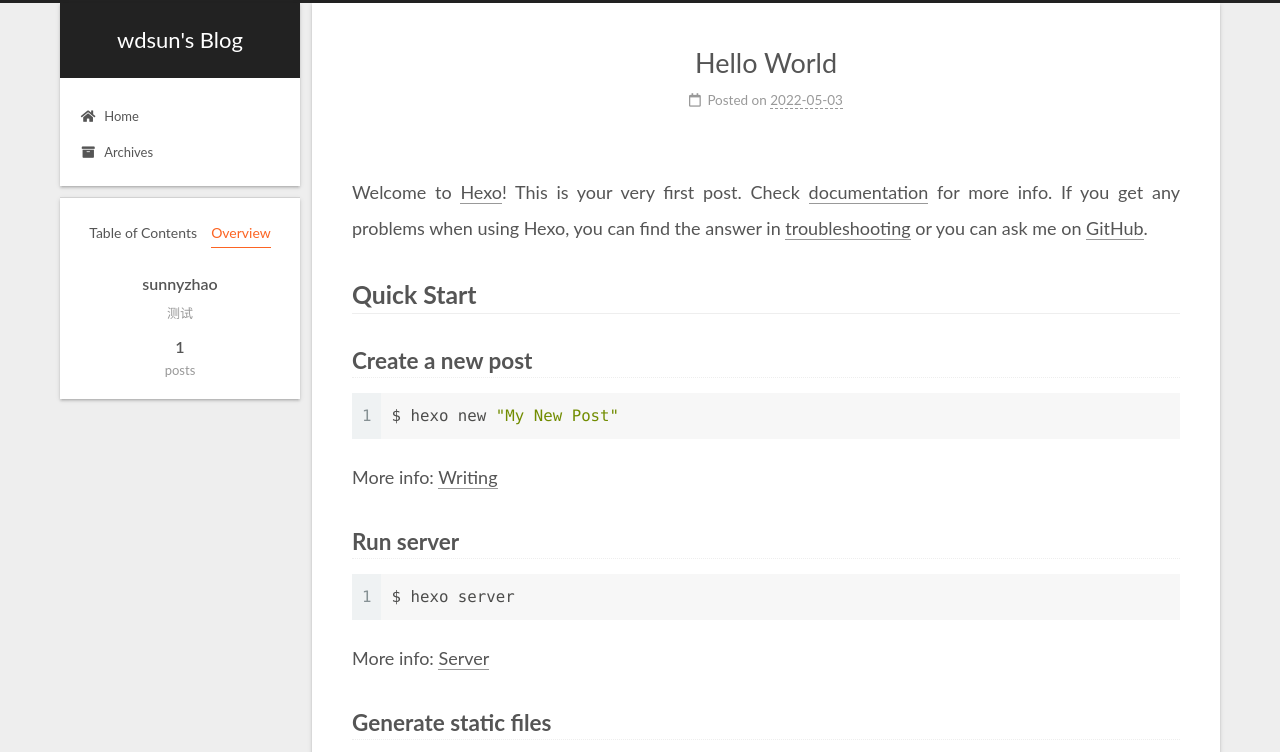
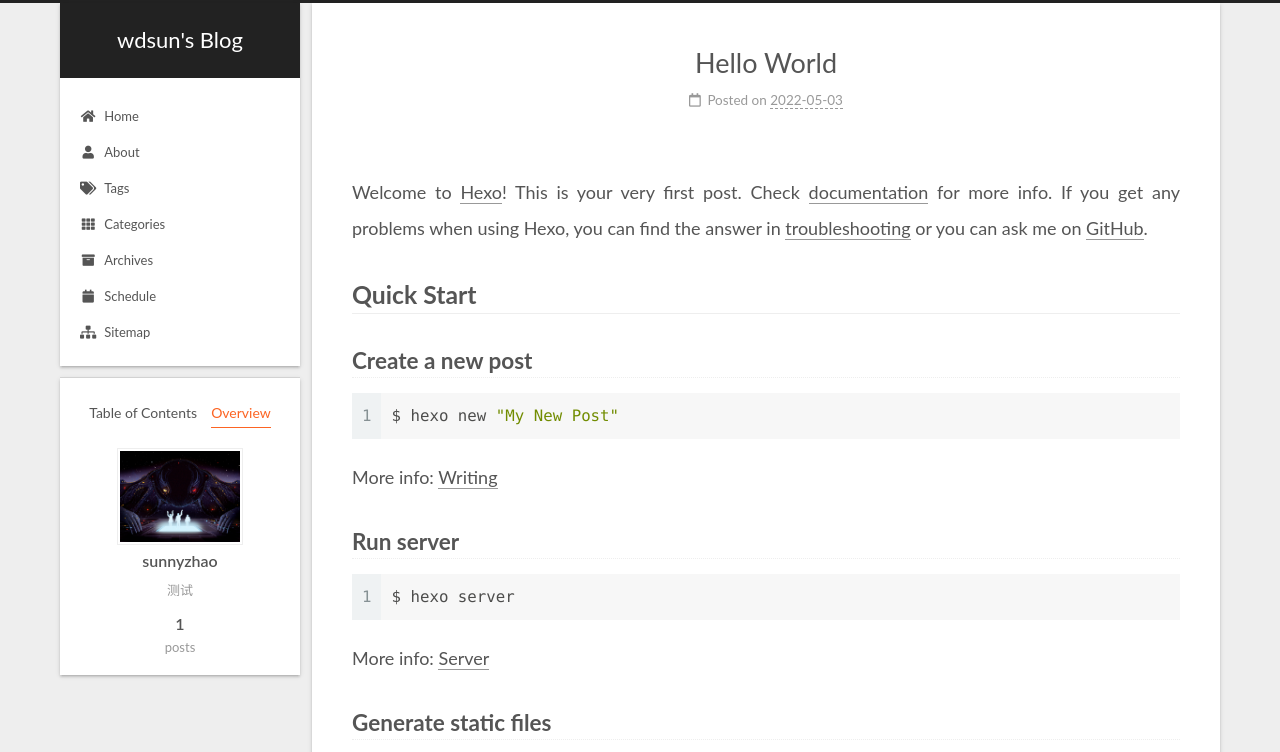
Before and after one commit to wzhao0842/wzhao0842.github.io, a plain HTML site: page 2022/05/03/hello-world/index.html in a window 1280 px wide. Both pictures are taken after a click on the item "Overview". Shown: the top 752 px of the page. Drawn offline with Linux system fonts and the light colour scheme.

Commit message:
Site updated: 2022-05-04 18:37:23

```diff
--- a/2022/05/03/hello-world/index.html
+++ b/2022/05/03/hello-world/index.html
@@ -117,9 +117,34 @@
     <a href="/" rel="section"><i class="fa fa-home fa-fw"></i>Home</a>
 
   </li>
+        <li class="menu-item menu-item-about">
+
+    <a href="/about/" rel="section"><i class="fa fa-user fa-fw"></i>About</a>
+
+  </li>
+        <li class="menu-item menu-item-tags">
+
+    <a href="/tags/" rel="section"><i class="fa fa-tags fa-fw"></i>Tags</a>
+
+  </li>
+        <li class="menu-item menu-item-categories">
+
+    <a href="/categories/" rel="section"><i class="fa fa-th fa-fw"></i>Categories</a>
+
+  </li>
         <li class="menu-item menu-item-archives">
 
     <a href="/archives/" rel="section"><i class="fa fa-archive fa-fw"></i>Archives</a>
+
+  </li>
+        <li class="menu-item menu-item-schedule">
+
+    <a href="/schedule/" rel="section"><i class="fa fa-calendar fa-fw"></i>Schedule</a>
+
+  </li>
+        <li class="menu-item menu-item-sitemap">
+
+    <a href="/sitemap.xml" rel="section"><i class="fa fa-sitemap fa-fw"></i>Sitemap</a>
 
   </li>
   </ul>
@@ -153,7 +178,7 @@
     <link itemprop="mainEntityOfPage" href="http://example.com/2022/05/03/hello-world/">
 
     <span hidden itemprop="author" itemscope itemtype="http://schema.org/Person">
-      <meta itemprop="image" content="/images/avatar.gif">
+      <meta itemprop="image" content="/images/avatar.png">
       <meta itemprop="name" content="sunnyzhao">
       <meta itemprop="description" content="测试">
     </span>
@@ -276,6 +301,8 @@
 
       <div class="site-overview-wrap sidebar-panel">
         <div class="site-author motion-element" itemprop="author" itemscope itemtype="http://schema.org/Person">
+    <img class="site-author-image" itemprop="image" alt="sunnyzhao"
+      src="/images/avatar.png">
   <p class="site-author-name" itemprop="name">sunnyzhao</p>
   <div class="site-description" itemprop="description">测试</div>
 </div>
@@ -311,7 +338,7 @@
 
 <div class="copyright">
 
-  &copy;
+  &copy; 2022-05 –
   <span itemprop="copyrightYear">2022</span>
   <span class="with-love">
     <i class="fa fa-heart"></i>
--- a/css/main.css
+++ b/css/main.css
@@ -1168,7 +1168,7 @@ pre .javascript .function {
 }
 .links-of-author a::before,
 .links-of-author span.exturl::before {
-  background: #ccdb61;
+  background: #c93b54;
   border-radius: 50%;
   content: ' ';
   display: inline-block;
```
Also changed, not shown: archives/2022/05/index.html (+28 -1 lines), archives/2022/index.html (+28 -1 lines), archives/index.html (+28 -1 lines), index.html (+29 -2 lines), images/avatar.png (added).
